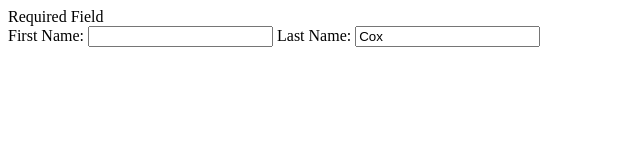
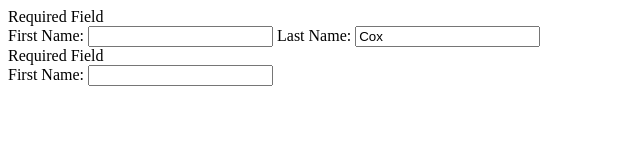
Before and after one commit to bricox/AngularValidationExample, a website: page index.html in a window 1280 px wide. Shown: the whole page, without its empty margins (0-640 px from the left). Drawn offline with nearby package versions, Linux system fonts and the light colour scheme.

Commit message:
added directive

```diff
--- a/index.html
+++ b/index.html
@@ -6,11 +6,14 @@
 <body ng-app="validatorApp">
     <div ng-controller="validatorController as vm">
         <div ng-if="vm.getErrors('firstName')">{{vm.getErrors('firstName')}}</div>
-        First Name: <input type="text" ng-model="vm.person.firstName">
+        First Name: <input type="text" ng-model="vm.person.firstName"/>
 
         <div ng-if="vm.getErrors('lastName')">{{vm.getErrors('lastName')}}</div>
-        Last Name: <input type="text" ng-model="vm.person.lastName">
-        </div>
+        Last Name: <input type="text" ng-model="vm.person.lastName"/>
+
+        <validator-directive ng-model="vm.person.firstName" label="First Name:" key="firstName"></validator-directive>
+    </div>
+
 
 </body>
 
@@ -32,10 +35,34 @@
 
         function getErrors(key, value){
             var validation = new Validator(value, personValidation, messages);
-            console.log(validation.passes());
-            console.log(validation.errors.all());
+            validation.passes()
+            //console.log(validation.passes());
+            //console.log(validation.errors.all());
             return validation.errors.first(key);
         }
+    })
+
+    .directive('validatorDirective', function(){
+        return{
+            scope: {
+                ngModel: '=',
+                label: '@',
+                key: '@'
+            },
+            templateUrl: 'templates/input.html',
+            bindToController: true,
+            controllerAs: 'vm',
+            controller: ['validatorFactory', function(validatorFactory){
+                var self = this;
+
+                self.getErrors = function getErrors(){
+                    debugger;
+                    //value to verify
+                    console.log('verifying!!! ' + self.key);
+                    return validatorFactory.getErrors(self.key, self.ngModel);
+                };
+            }]
+        };
     })
 
     .controller('validatorController', ['validatorFactory', function(validatorFactory){
@@ -48,7 +75,7 @@
 
         self.getErrors = function getErrors(key){
             //value to verify
-            console.log('verifying ' + key);
+            //console.log('verifying ' + key);
             return validatorFactory.getErrors(key, self.person);
         };
 
--- /dev/null
+++ b/templates/input.html
@@ -0,0 +1,2 @@
+<div >{{vm.getErrors(key)}}</div>
+{{vm.label}} <input type="text" ng-model="vm.ngModel">
```
